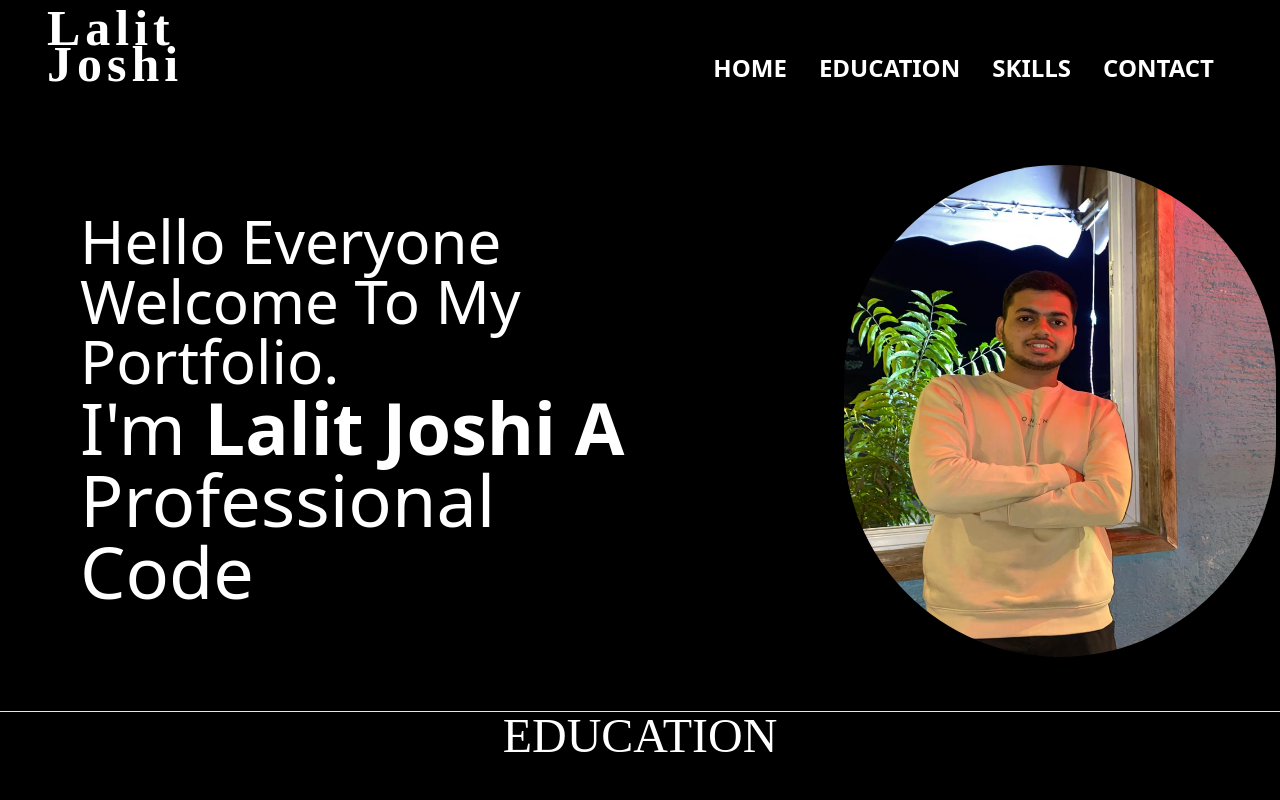
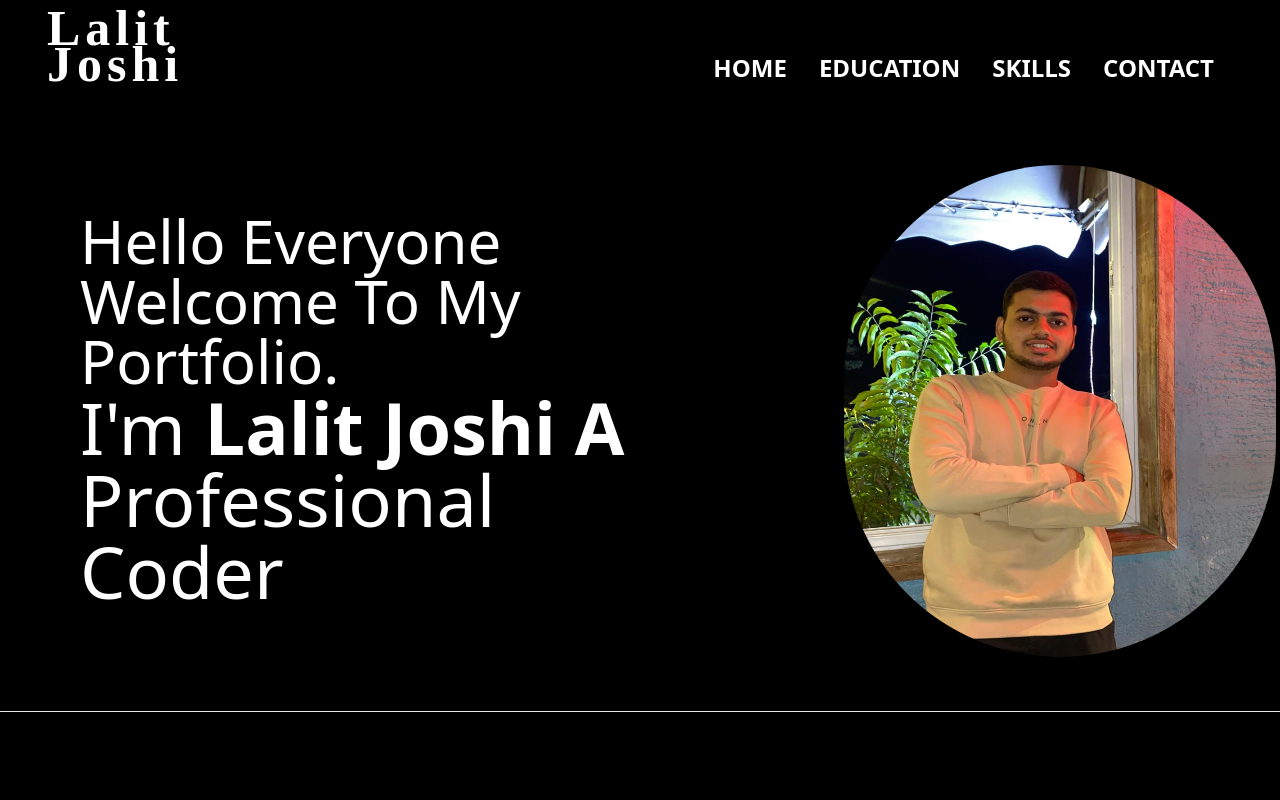
Before and after one commit to joshilalit7433/lalit-joshi-portfolio, a React (Create React App) app: page / in a window 1280 px wide. Shown: the top 800 px of the page. Built offline with nearby package versions, Linux system fonts and the light colour scheme; a web font is replaced by a local one.

Commit message:
Update Education.js

```diff
--- a/src/Components/Education.js
+++ b/src/Components/Education.js
@@ -3,7 +3,7 @@
 export default function Education() {
   return (
     <>
-    <div className="flex justify-center align-middle  bg-[#000000]  " id="education">
+    <div className="flex justify-center align-middle  bg-[#000000] pt-[100px]  lg:pt-[100px] " id="education">
     <p className="text-4xl  text-white lg:text-5xl font-heading">EDUCATION</p>
     </div>
 
```
